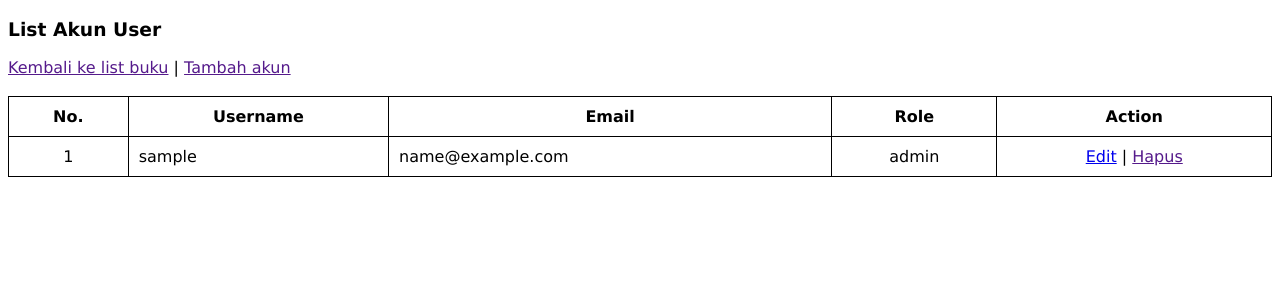
After one commit to fanyganesta/oophp_elibrary, a PHP site: template App/View/Users/index.php in a window 1280 px wide. The commit adds this page. Shown: the top 300 px of the page. Run offline with PHP 8.4, Linux system fonts and the light colour scheme; the template is opened without the code that fills it: most values are stand-ins (such as "Sample title", 1, 10 or a date in 2020); data that the repository does not hold is empty.

Commit message:
index user list ditambah, fitur hapus user selesai, fitur tambah user ketika user login selesai

```diff
--- a/App/Databases/Database.php
+++ b/App/Databases/Database.php
@@ -58,7 +58,7 @@
                 return redirect('/library?error=Ukuran gambar terlalu besar');
             }
 
-            $newName = time().'-'.uniqid($name).$ext;
+            $newName = time().'-'.uniqid($name).'.'.$ext;
             move_uploaded_file($tmp_name, 'App/Components/img/'.$newName);
 
             return $newName;
--- /dev/null
+++ b/App/View/Users/index.php
@@ -0,0 +1,41 @@
+<!DOCTYPE html>
+<html lang="en">
+<head>
+    <meta charset="UTF-8">
+    <meta name="viewport" content="width=device-width, initial-scale=1.0">
+    <title>List Akun</title>
+    <link rel="stylesheet" href="App/Components/css-index.css">
+</head>
+<body>
+    <?php include 'App/Components/feedback.php'?>
+    <h3> List Akun User</h3>
+    <a href="<?= href('/library') ?>">Kembali ke list buku</a>
+    <p class="inline">|</p>
+    <a href="<?= href('/register')?>">Tambah akun </a>
+    <br>
+    <br>
+
+    <table class="br">
+        <tr>
+            <th>No. </th>
+            <th>Username</th>
+            <th>Email</th>
+            <th>Role</th>
+            <th>Action</th>
+        </tr>
+        <?php $j = 1; foreach($rows as $row) : ?>
+            <tr>
+                <td class="ct"><?= $j?></td>
+                <td><?= $row['username']?></td>
+                <td><?= $row['email']?></td>
+                <td class="ct"><?= $row['role']?></td>
+                <td class="ct">
+                    <a href=" <?= href("/user-edit?ID={$row['ID']}")?>">Edit</a>
+                    <p class="inline">|</p>
+                    <a href="<?= href('user-delete?ID='.$row['ID'])?>" onclick="return confirm('Yakin ingin menghapus data?')">Hapus</a>
+                </td>
+            </tr>
+        <?php $j++; endforeach ?>
+    </table>
+</body>
+</html>
--- a/App/View/Users/register.php
+++ b/App/View/Users/register.php
@@ -9,6 +9,10 @@
 <body>
     <?php require 'App/Components/feedback.php'?>
     <h3>Masukkan data</h3>
+    <?php if(CekLogin('admin')) : ?>
+        <a href="<?= href('/user-list')?>">Kembali ke list user</a>
+        <br><br>
+    <?php endif ?>
     <form action="<?= href('/register')?>" method="POST">
         <table>
             <tr>
--- a/autoload.php
+++ b/autoload.php
@@ -9,7 +9,8 @@
     $helpers = [
         'Redirect.php',
         'View.php',
-        'Link.php'
+        'Link.php',
+        'CekLogin.php'
     ];
 
     foreach($helpers as $helper){
--- a/routes.php
+++ b/routes.php
@@ -15,6 +15,8 @@
     $route->get('/logout', [new UserController, 'logout']);
     $route->get('/register', [new UserController, 'getRegister']);
     $route->post('/register', [new UserController, 'register']);
+    $route->get('/user-list', [new UserController, 'index']);
+    $route->get('/user-delete', [new UserController, 'delete']);
 
     $route->get('/seeder-books',[new BooksSeeder, 'seeder']);
     $route->get('/library', [new BooksController, 'index']);
```
Also changed, not shown: App/Controllers/BooksController.php (+4 -4 lines), App/Controllers/UserController.php (+21 -2 lines), App/Helpers/CekLogin.php (added, +9 -0 lines), App/Components/img/1765637225-0-converted693d7c699a11d.webp (added).
